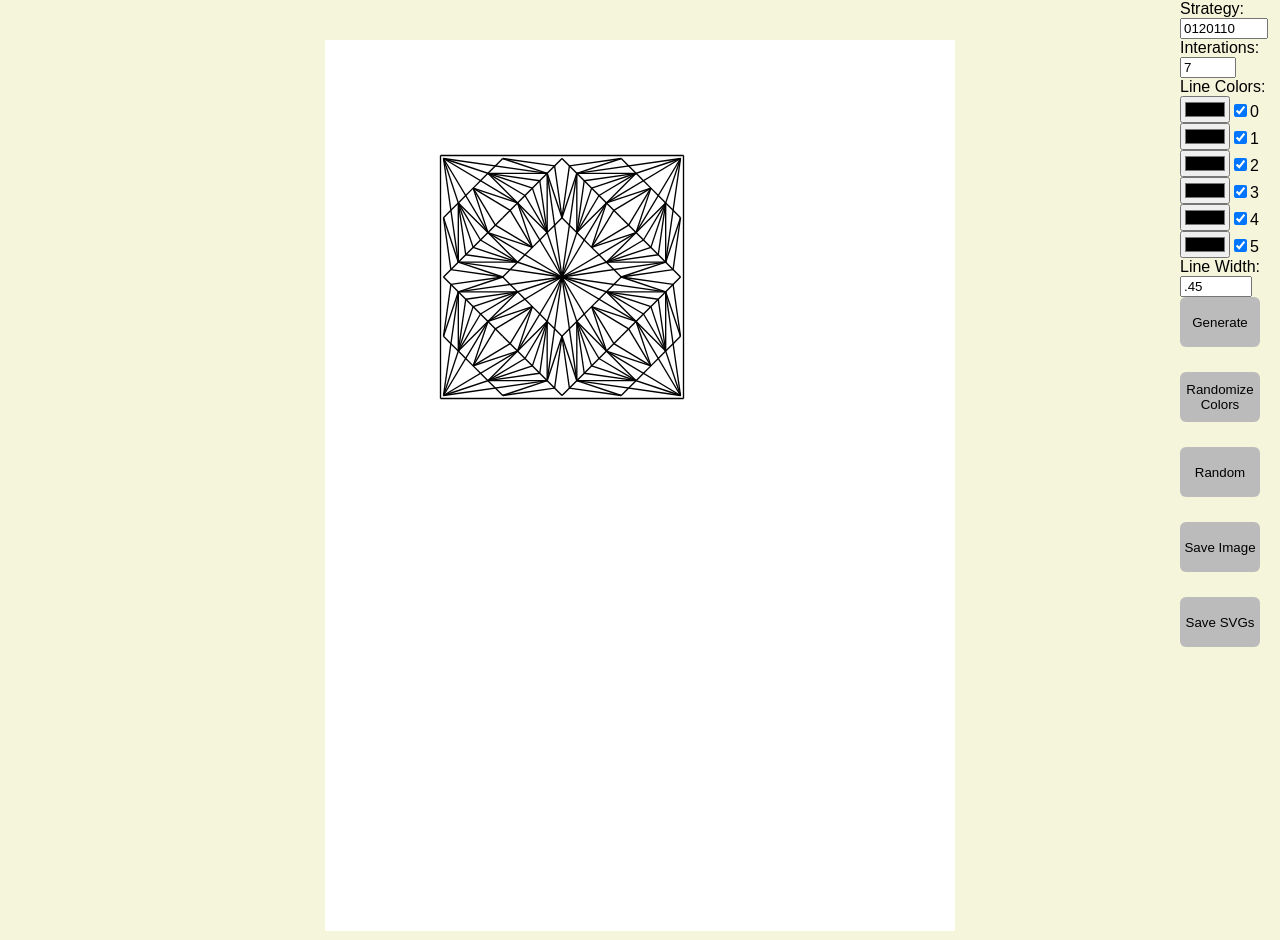
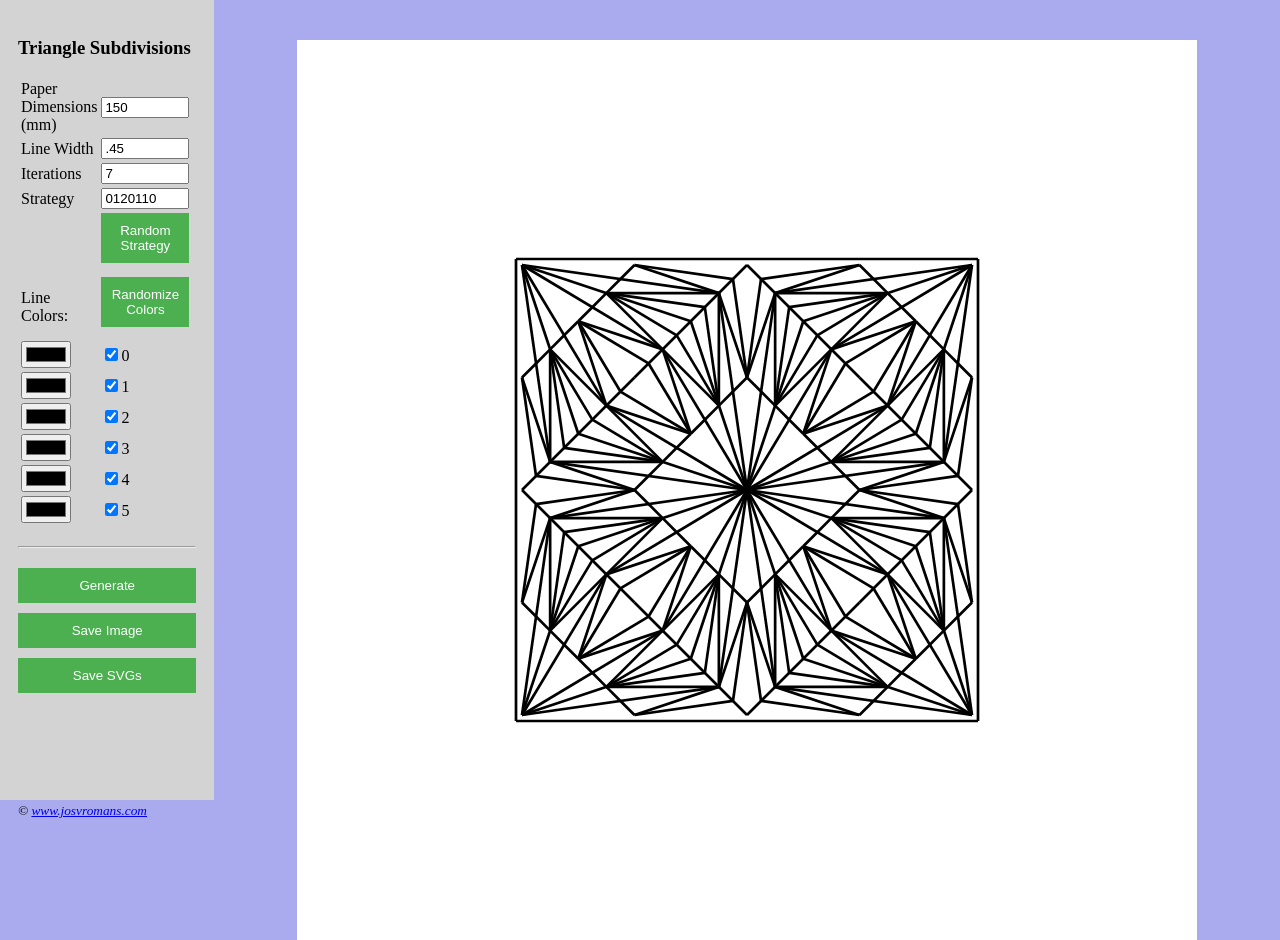
Before and after one commit to josvromans/plotting, a plain HTML site: page TriangleSubdivisions/triangle_subdivisions_origami.html in a window 1280 px wide. Drawn offline with Linux system fonts and the light colour scheme.

Commit message:
Styling Plottable Triangle Subdivisions

```diff
--- a/TriangleSubdivisions/subdivision.css
+++ b/TriangleSubdivisions/subdivision.css
@@ -1,39 +1,73 @@
+#fileInput {
+      display: none;
+    }
+
+    #selectedFiles {
+      margin-top: 10px;
+    }
+
+
+    body {
+      margin: 0;
+      padding: 0;
+      display: flex;
+    }
+
+    #sidebar {
+      width: 202px;
+      background-color: lightgray;
+      padding: 18px;
+    }
+
+    #content {
+      flex: 1;
+      padding: 20px;
+    }
+
+    input[type="text"],[type="number"] {
+      width: 100%;
+    }
+
+    button {
+      background-color: #4CAF50;
+      color: white;
+      padding: 10px 10px;
+      border: none;
+      cursor: pointer;
+      width: 100%;
+      margin-bottom: 10px;
+    }
+    button#reset_images{
+      background-color: #555;
+      float:right;
+      width:40%;
+      padding: 5px 5px;
+    }
+    hr {
+      margin-top: 20px;
+      margin-bottom: 20px;
+    }
+
+    .footer {
+      margin-top: 100px;
+    }
+
+
+
+
 html, body {
   width:  100%;
   height: 100%;
   margin: 0;
-  background-color: beige;
+  background-color: #aae;
 }
 
 canvas {
     background-color: white;
 }
-
-.menu {
-  height: 100%;
-  width: 100px;
-  position: fixed;
-  z-index: 1;
-  top: 0;
-  right: 0;
-  color: black;
-  font-family: arial;
-}
-
 input {
     max-width: 80px;
 }
-
-button {
-    width: 80px;
-    height: 50px;
-    padding: 0;
-    margin-bottom: 25px;
-    background-color: #BBB;
-    border-style: hidden;
-    border-radius: 6px;
-}
-
 canvas {
     padding: 0;
     margin: auto;
--- a/TriangleSubdivisions/tri_subs_origami.js
+++ b/TriangleSubdivisions/tri_subs_origami.js
@@ -1,6 +1,6 @@
 // License: CC BY-NC 4.0
 // Created by: www.josvromans.com
-SCALE = 3;
+SCALE = 6;
 OUTER_FRAME = [];  // just the square around the artwork, can be colored in a seperate color
 LAYER1 = [];
 LAYER2 = [];
@@ -25,9 +25,6 @@ vtoh=_=>{
 }
 
 
-//ALL_LINES = []; // populate with the lines for each layer
-
-
 function get_frame_lines(tl, tr, br, bl, extra){
     return [
         [[tl[0]-extra, tl[1]-extra], [tr[0]+extra, tr[1]-extra]],
@@ -40,16 +37,18 @@ round2=v=>v.toFixed(2);
 convert_co=(co)=>[round2(co[0]), round2(co[1])]
 
 function clear_canvas(ctx, canvas){
+    canvas.width  = PAPER_DIMENSIONS_MM*SCALE;
+    canvas.height = PAPER_DIMENSIONS_MM*SCALE;
     ctx.fillStyle = '#fff';
     ctx.fillRect(0, 0, canvas.width, canvas.height);
 }
 
 
-function get_midpoint(point_a, point_b, divisor){
-    var diff_x = (point_b[0] - point_a[0]) / divisor;
-    var diff_y = (point_b[1] - point_a[1]) / divisor;
-
-    return [point_a[0] + diff_x, point_a[1] + diff_y];
+function get_midpoint(a,b){
+    return [
+      (a[0] + b[0]) / 2,
+      (a[1] + b[1]) / 2,
+    ];
 }
 
 
@@ -69,8 +68,8 @@ function parse_strategy(strategy_string){
 function triangle_subdivision(ctx, canvas){
     var iterations = document.getElementById('iterations').value;
     var strategy = parse_strategy(document.getElementById('strategy').value);
+    PAPER_DIMENSIONS_MM = document.getElementById('dimensionsMM').value;
     clear_canvas(ctx, canvas);
-    var divisor = 2; //parseFloat(document.getElementById('divisor').value);
     var color0 = document.getElementById('color0').value;
     var color1 = document.getElementById('color1').value;
     var color2 = document.getElementById('color2').value;
@@ -99,8 +98,6 @@ function triangle_subdivision(ctx, canvas){
     var bottom_left = [one4th,three4th];
     var bottom_right = [three4th,three4th];
 
-//    alert(top_left);
-
     // the outer frame, double lines in black
     OUTER_FRAME = get_frame_lines(top_left, top_right, bottom_right, bottom_left, 1);
     if (!document.getElementById('cb0').checked){
@@ -117,7 +114,7 @@ function triangle_subdivision(ctx, canvas){
         if (i < iterations) {
             var subdivide_index = strategy[i % strategy_length];
             var subdivide_vertex = vertices.splice(subdivide_index, 1)[0];
-            var midpoint = get_midpoint(vertices[0], vertices[1], divisor);
+            var midpoint = get_midpoint(vertices[0], vertices[1]);
             subdivide(ctx, [subdivide_vertex, midpoint, vertices[0]], i + 1);
             subdivide(ctx, [subdivide_vertex, midpoint, vertices[1]], i + 1);
 
@@ -160,41 +157,6 @@ function triangle_subdivision(ctx, canvas){
         ctx.strokeStyle=COLORS[i];
         LAYERS[i].forEach(pl=>{ctx.beginPath();ctx.moveTo(pl[0][0]*SCALE, pl[0][1]*SCALE);ctx.lineTo(pl[1][0]*SCALE, pl[1][1]*SCALE);ctx.stroke();})
     }
-
-
-//    console.log(constructSVGpath(OUTER_FRAME, '#000'));
-
-//    let one4th = PAPER_DIMENSIONS_MM/4;
-//    let three4th = one4th *3;
-
-//
-//    let oriA = [0,0];
-//    let oriB = [PAPER_DIMENSIONS_MM,0];
-//    let oriC = [PAPER_DIMENSIONS_MM,PAPER_DIMENSIONS_MM];
-//    let oriD = [0,PAPER_DIMENSIONS_MM];
-//    ctx.lineWidth=5;
-//    ctx.strokeStyle='red';
-//    ctx.beginPath();
-//    ctx.moveTo(oriA[0]*SCALE, oriA[1]*SCALE);
-//    ctx.lineTo(oriB[0]*SCALE, oriB[1]*SCALE);
-//    ctx.lineTo(oriC[0]*SCALE, oriC[1]*SCALE);
-//    ctx.lineTo(oriD[0]*SCALE, oriD[1]*SCALE);
-//    ctx.stroke();
-
-//
-//    let oriAi = [one4th,one4th];
-//    let oriBi = [three4th,one4th];
-//    let oriCi = [three4th,three4th];
-//    let oriDi = [one4th,three4th];
-//    ctx.lineWidth=5;
-//    ctx.strokeStyle='black';
-//    ctx.beginPath();
-//    ctx.moveTo(oriAi[0]*SCALE, oriAi[1]*SCALE);
-//    ctx.lineTo(oriBi[0]*SCALE, oriBi[1]*SCALE);
-//    ctx.lineTo(oriCi[0]*SCALE, oriCi[1]*SCALE);
-//    ctx.lineTo(oriDi[0]*SCALE, oriDi[1]*SCALE);
-//    ctx.closePath();
-//    ctx.stroke();
 }
 
 function get_random_strategy(){
@@ -252,8 +214,8 @@ function download_svg_file() {
 document.addEventListener('DOMContentLoaded', function(event) {
     var canvas = document.getElementById('canvas');
 
-    canvas.width  = 210*SCALE;
-    canvas.height = 297*SCALE;
+    canvas.width  = PAPER_DIMENSIONS_MM*SCALE;
+    canvas.height = PAPER_DIMENSIONS_MM*SCALE;
     var ctx = canvas.getContext('2d');
     ctx.lineJoin='round'
 
--- a/TriangleSubdivisions/triangle_subdivisions_origami.html
+++ b/TriangleSubdivisions/triangle_subdivisions_origami.html
@@ -8,34 +8,70 @@
     <script src="tri_subs_origami.js"></script>
 </head>
 <body>
-    <div class="menu">
-        <div>Strategy:</div>
-        <input id="strategy" value="0120110">
 
-        <div>Interations:</div>
-        <input type="number" placeholder="10" step="1" min="1" max="20" value="7" id="iterations">
 
-        <div>Line Colors:</div>
-        <input id="color0" type="color" value="#000000"/><input type="checkbox" id="cb0" checked><span>0</span>
-        <input id="color1" type="color" value="#000000"/><input type="checkbox" id="cb1" checked><span>1</span>
-        <input id="color2" type="color" value="#000000"/><input type="checkbox" id="cb2" checked><span>2</span>
-        <input id="color3" type="color" value="#000000"/><input type="checkbox" id="cb3" checked><span>3</span>
-        <input id="color4" type="color" value="#000000"/><input type="checkbox" id="cb4" checked><span>4</span>
-        <input id="color5" type="color" value="#000000"/><input type="checkbox" id="cb5" checked><span>5</span>
+<div id="sidebar">
 
-        <div>Line Width:</div>
-        <input type="number" placeholder=".45" step=".01" min=".01" max="9" value=".45" id="line_width">
+    <h3>Triangle Subdivisions</h3>
 
-        <div class="buttons">
+    <table>
+
+
+    <tr><td><label for="dimensionsMM">Paper Dimensions (mm)</label></td><td><input type="number" placeholder="150" step="1" min="20" max="999" value="150" id="dimensionsMM"></td></tr>
+
+
+    <tr><td><label for="line_width">Line Width</label></td><td><input type="number" placeholder=".45" step=".01" min=".01" max="9" value=".45" id="line_width"></td></tr>
+
+
+    <tr>
+      <td><label for="iterations">Iterations</label></td>
+      <td><input type="number" placeholder="10" step="1" min="1" max="20" value="7" id="iterations"><td>
+    </tr>
+
+    <tr>
+      <td><label for="strategy">Strategy</label></td>
+      <td><input id="strategy" value="0120110"><td>
+    </tr>
+    <tr>
+    <td></td>
+    <td><button id="random" title="Re-generate with a random strategy.">Random Strategy</button></td>
+    </tr>
+
+
+    <tr>
+    	<td>Line Colors:</td>
+    	<td><button id="randomColors" title="Randomize the colors of the lines.">Randomize Colors</button></td>
+    </tr>
+    <tr><td><input id="color0" type="color" value="#000000"/></td><td><input type="checkbox" id="cb0" checked>0</td></tr>
+    <tr><td><input id="color1" type="color" value="#000000"/></td><td><input type="checkbox" id="cb1" checked>1</td></tr>
+    <tr><td><input id="color2" type="color" value="#000000"/></td><td><input type="checkbox" id="cb2" checked>2</td></tr>
+    <tr><td><input id="color3" type="color" value="#000000"/></td><td><input type="checkbox" id="cb3" checked>3</td></tr>
+
+    <tr><td><input id="color4" type="color" value="#000000"/></td><td><input type="checkbox" id="cb4" checked>4</td></tr>
+
+    <tr><td><input id="color5" type="color" value="#000000"/></td><td><input type="checkbox" id="cb5" checked>5</td></tr>
+
+
+    </table>
+
+
+      <hr>
+           <div class="buttons">
             <button id="start" title="Generate the subdivision. Keyboard shortcut: <ENTER>">Generate</button>
-            <button id="randomColors" title="Randomize the colors of the lines.">Randomize Colors</button>
 
-            <button id="random" title="Re-generate with a random strategy.">Random</button>
+
+
             <button id="download" title="Save the current canvas as a png image.">Save Image</button>
             <button id="download_svg" title="Save the current plot as several SVG files." onclick="download_svg_file()">Save SVGs</button>
         </div>
 
-    </div>
+       <a id="link"></a>
+       <small><i>
+        <footer class="footer">&#169; <a href="http://www.josvromans.com">www.josvromans.com</a></footer>
+    </i></small>
+</div>
+
+
     <div style="width: 100%;">
         <canvas id="canvas"></canvas>
     </div>
```
